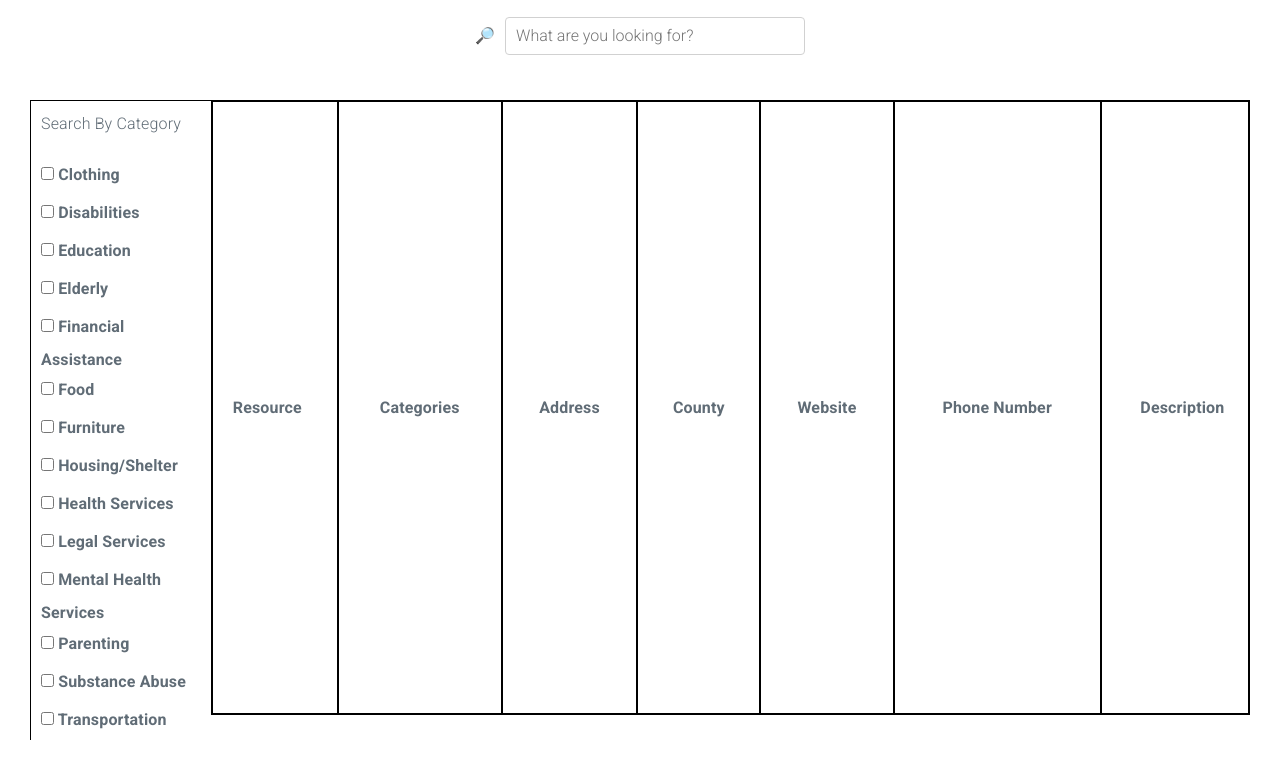
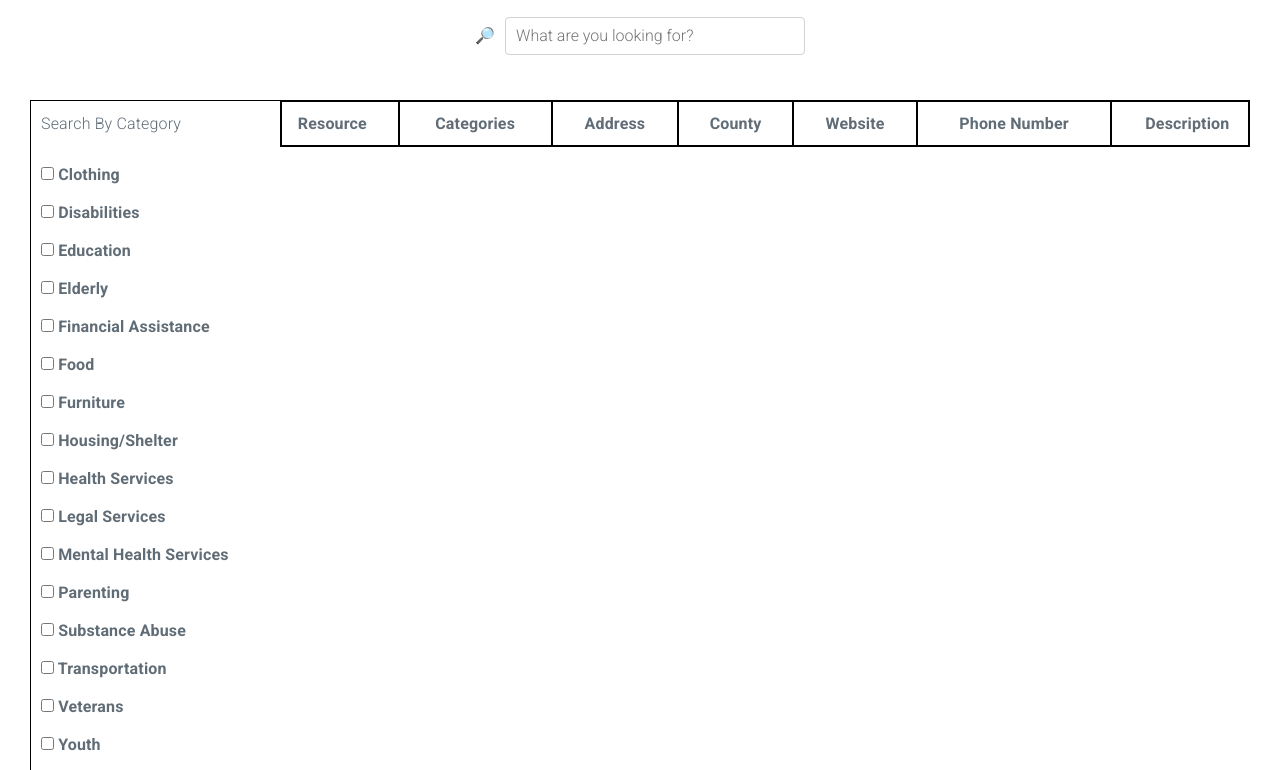
Before and after one commit to egaragon/CommunityResourcesGWAR, a website: page UI/search.html in a window 1280 px wide. Shown: the part 58-828 px from the top of the page. After the commit the page ends 800 px from the top, so only its background shows below. Drawn offline with nearby package versions, Linux system fonts and the light colour scheme; no server answers.

Commit message:
CSS on category search tweaks

```diff
--- a/UI/search.html
+++ b/UI/search.html
@@ -27,7 +27,7 @@
     .tableBox {
         flex-grow: 2;
         overflow: auto;
-
+        margin-left: 25rem;
     }
 
     tr:nth-child(even) {
@@ -52,6 +52,8 @@
         border-right: none;
         flex-shrink: 1;
         height: fit-content;
+        position: fixed;
+        width: 25rem;
 
     }
 
@@ -63,6 +65,7 @@
         margin: 3rem;
         max-height: 80vh;
         overflow: auto;
+
     }
 
     .searchBox {
```
